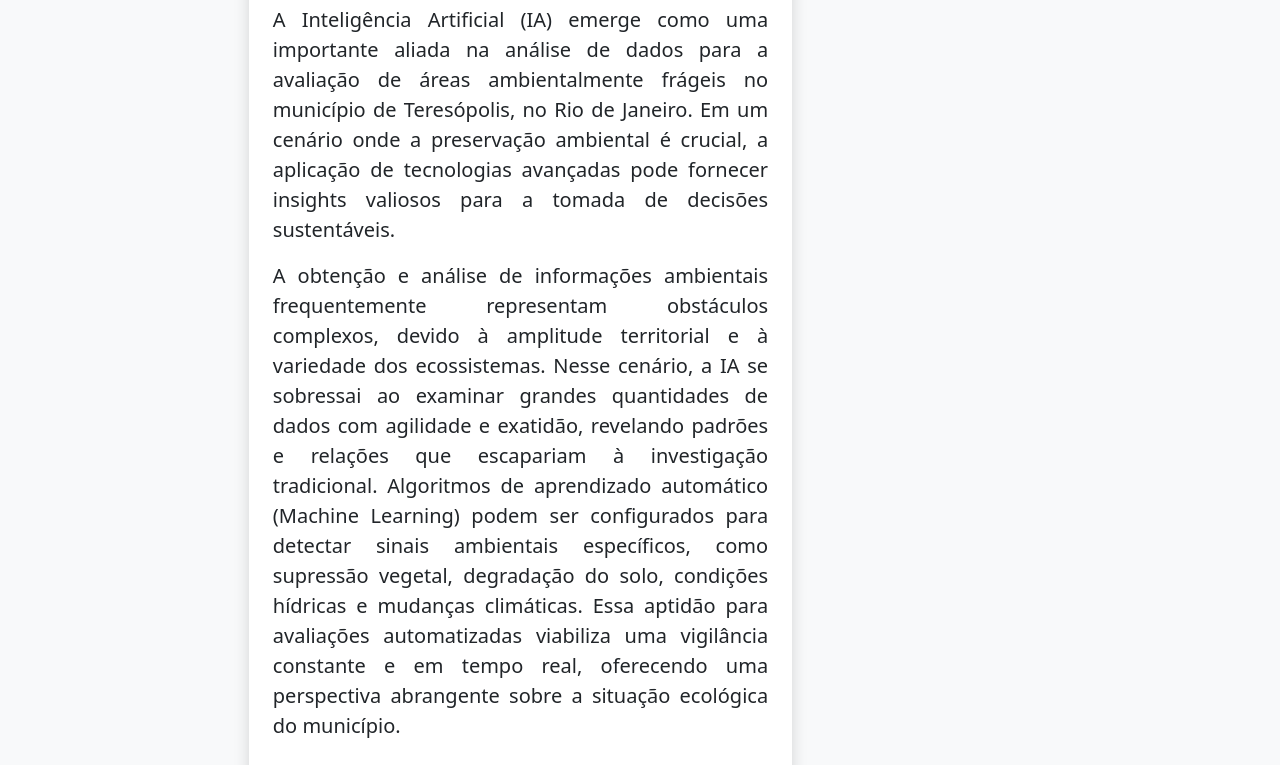
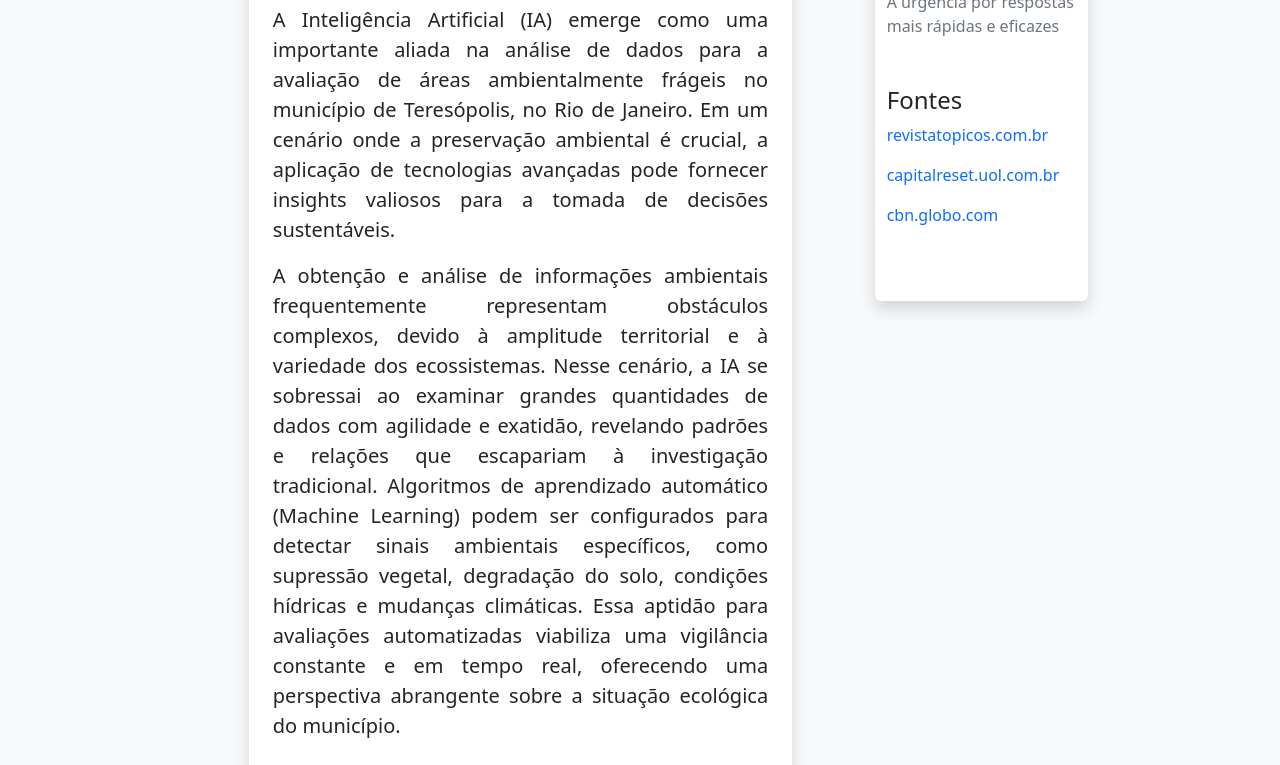
Before and after one commit to JPedroPereira0610/trabalho290925, a plain HTML site: page index.html in a window 1280 px wide. Shown: the part 335-1100 px from the top of the page. Drawn offline with nearby package versions, Linux system fonts and the light colour scheme.

Commit message:
Update index.html

```diff
--- a/index.html
+++ b/index.html
@@ -75,7 +75,7 @@
                 A substituição da mão de obra humana por sistemas inteligentes não significa exclusão, mas sim uma reconfiguração estratégica: profissionais passam a atuar em funções analíticas e decisórias, enquanto a IA assume tarefas repetitivas e de monitoramento contínuo. Essa integração entre tecnologia e gestão pública representa um avanço necessário para enfrentar os desafios ambientais com agilidade, segurança e responsabilidade.
             </p>
         </div>
-        <div class="col-2 ms-3 my-5 d-inline-block x rounded shadow bg-white fixed d-sm-none">
+        <div class="col-2 ms-3 my-5 d-md-inline-block x rounded shadow bg-white fixed d-sm-none">
             <h4>Indice</h4>
             <p>
                 <a href="#secao1" class="link-secondary link-opacity-50-hover">Monitoramento de áreas de risco por meio de satélites e IA</a>
```
